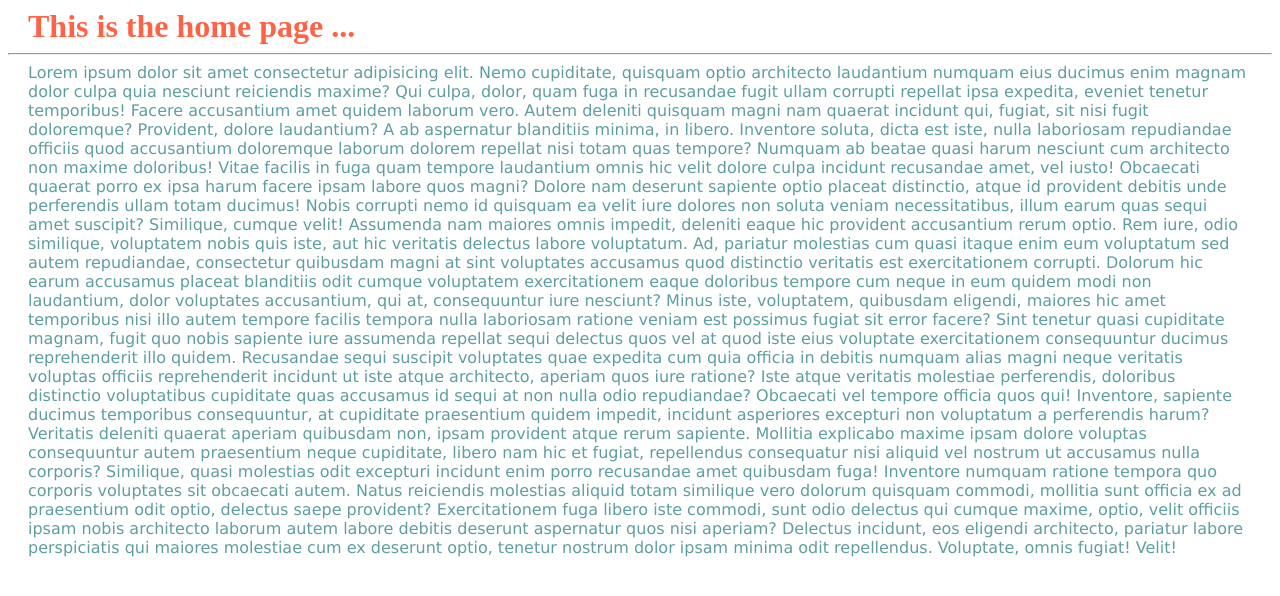
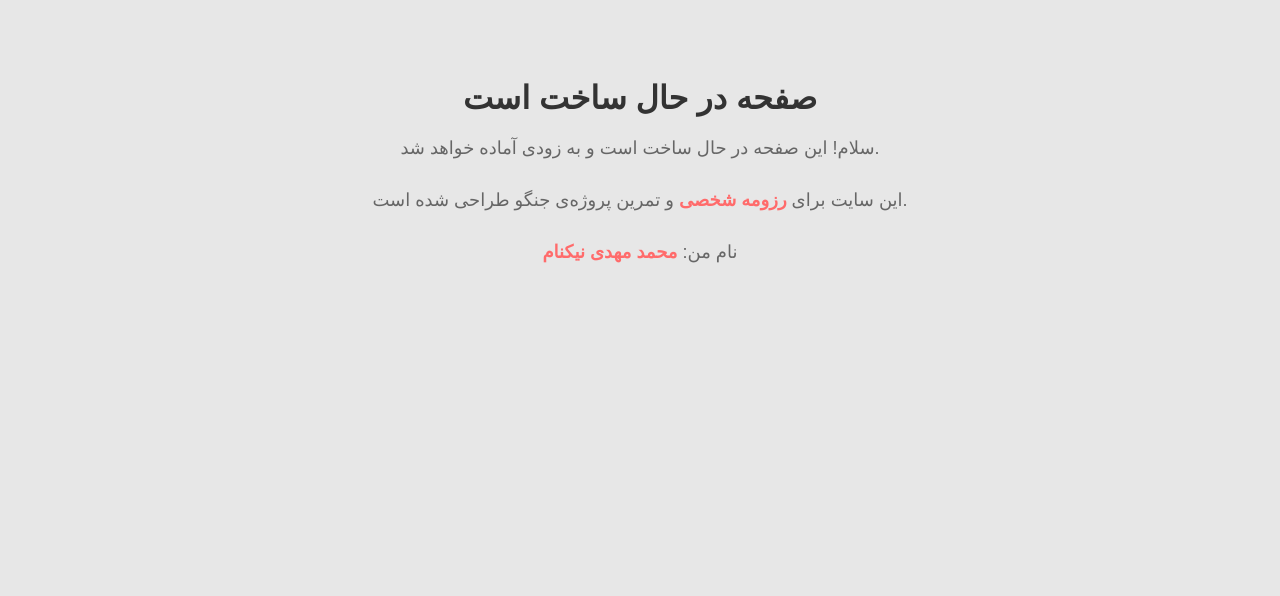
Before and after one commit to Niknam1382/cv, a Django app: page / in a window 1280 px wide. Shown: the top 596 px of the page. Run offline with Django 4.2, Linux system fonts and the light colour scheme.

Commit message:
home page
This time, for the main page, I used a very simple ready page that I got from artificial intelligence, and I also found and downloaded a ready resume template, which is called: creative-cv_free_1-1-0 on the desktop page of my laptop.

```diff
--- a/templates/index.html
+++ b/templates/index.html
@@ -1,63 +1,39 @@
 <!DOCTYPE html>
 <html lang="en">
-
 <head>
   <meta charset="UTF-8">
   <meta name="viewport" content="width=device-width, initial-scale=1.0">
-    <title>home</title>
+  <title>صفحه در حال ساخت</title>
   <style>
+    body {
+      font-family: Arial, sans-serif;
+      background-color: #e7e7e7;
+      text-align: center;
+      padding: 50px;
+    }
+
     h1 {
-            color: tomato;
-            margin: auto 20px;
+      color: #333;
+      font-size: 32px;
+      margin-bottom: 20px;
     }
 
     p {
-            color: cadetblue;
-            margin: auto 20px;
-            border-radius: 5px;
-            font-family: 'Lucida Sans', 'Lucida Sans Regular', 'Lucida Grande', 'Lucida Sans Unicode', Geneva, Verdana, sans-serif;
+      color: #666;
+      font-size: 18px;
+      margin-bottom: 30px;
+    }
+
+    .highlight {
+      color: #ff6b6b;
+      font-weight: bold;
     }
   </style>
 </head>
-
 <body>
-    <h1>This is the home page ...</h1>
-    <hr />
-    <p>Lorem ipsum dolor sit amet consectetur adipisicing elit. Nemo cupiditate, quisquam optio architecto laudantium
-        numquam eius ducimus enim magnam dolor culpa quia nesciunt reiciendis maxime? Qui culpa, dolor, quam fuga in
-        recusandae fugit ullam corrupti repellat ipsa expedita, eveniet tenetur temporibus! Facere accusantium amet
-        quidem laborum vero. Autem deleniti quisquam magni nam quaerat incidunt qui, fugiat, sit nisi fugit doloremque?
-        Provident, dolore laudantium? A ab aspernatur blanditiis minima, in libero. Inventore soluta, dicta est iste,
-        nulla laboriosam repudiandae officiis quod accusantium doloremque laborum dolorem repellat nisi totam quas
-        tempore? Numquam ab beatae quasi harum nesciunt cum architecto non maxime doloribus! Vitae facilis in fuga quam
-        tempore laudantium omnis hic velit dolore culpa incidunt recusandae amet, vel iusto! Obcaecati quaerat porro ex
-        ipsa harum facere ipsam labore quos magni? Dolore nam deserunt sapiente optio placeat distinctio, atque id
-        provident debitis unde perferendis ullam totam ducimus! Nobis corrupti nemo id quisquam ea velit iure dolores
-        non soluta veniam necessitatibus, illum earum quas sequi amet suscipit? Similique, cumque velit! Assumenda nam
-        maiores omnis impedit, deleniti eaque hic provident accusantium rerum optio. Rem iure, odio similique,
-        voluptatem nobis quis iste, aut hic veritatis delectus labore voluptatum. Ad, pariatur molestias cum quasi
-        itaque enim eum voluptatum sed autem repudiandae, consectetur quibusdam magni at sint voluptates accusamus quod
-        distinctio veritatis est exercitationem corrupti. Dolorum hic earum accusamus placeat blanditiis odit cumque
-        voluptatem exercitationem eaque doloribus tempore cum neque in eum quidem modi non laudantium, dolor voluptates
-        accusantium, qui at, consequuntur iure nesciunt? Minus iste, voluptatem, quibusdam eligendi, maiores hic amet
-        temporibus nisi illo autem tempore facilis tempora nulla laboriosam ratione veniam est possimus fugiat sit error
-        facere? Sint tenetur quasi cupiditate magnam, fugit quo nobis sapiente iure assumenda repellat sequi delectus
-        quos vel at quod iste eius voluptate exercitationem consequuntur ducimus reprehenderit illo quidem. Recusandae
-        sequi suscipit voluptates quae expedita cum quia officia in debitis numquam alias magni neque veritatis voluptas
-        officiis reprehenderit incidunt ut iste atque architecto, aperiam quos iure ratione? Iste atque veritatis
-        molestiae perferendis, doloribus distinctio voluptatibus cupiditate quas accusamus id sequi at non nulla odio
-        repudiandae? Obcaecati vel tempore officia quos qui! Inventore, sapiente ducimus temporibus consequuntur, at
-        cupiditate praesentium quidem impedit, incidunt asperiores excepturi non voluptatum a perferendis harum?
-        Veritatis deleniti quaerat aperiam quibusdam non, ipsam provident atque rerum sapiente. Mollitia explicabo
-        maxime ipsam dolore voluptas consequuntur autem praesentium neque cupiditate, libero nam hic et fugiat,
-        repellendus consequatur nisi aliquid vel nostrum ut accusamus nulla corporis? Similique, quasi molestias odit
-        excepturi incidunt enim porro recusandae amet quibusdam fuga! Inventore numquam ratione tempora quo corporis
-        voluptates sit obcaecati autem. Natus reiciendis molestias aliquid totam similique vero dolorum quisquam
-        commodi, mollitia sunt officia ex ad praesentium odit optio, delectus saepe provident? Exercitationem fuga
-        libero iste commodi, sunt odio delectus qui cumque maxime, optio, velit officiis ipsam nobis architecto laborum
-        autem labore debitis deserunt aspernatur quos nisi aperiam? Delectus incidunt, eos eligendi architecto, pariatur
-        labore perspiciatis qui maiores molestiae cum ex deserunt optio, tenetur nostrum dolor ipsam minima odit
-        repellendus. Voluptate, omnis fugiat! Velit!</p>
+  <h1>صفحه در حال ساخت است</h1>
+  <p>سلام! این صفحه در حال ساخت است و به زودی آماده خواهد شد.</p>
+  <p>این سایت برای <span class="highlight">رزومه شخصی</span> و تمرین پروژه‌ی جنگو طراحی شده است.</p>
+  <p>نام من: <span class="highlight">محمد مهدی نیکنام</span></p>
 </body>
-
 </html>
```
Lines whose indentation alone changed are shown as unchanged.
